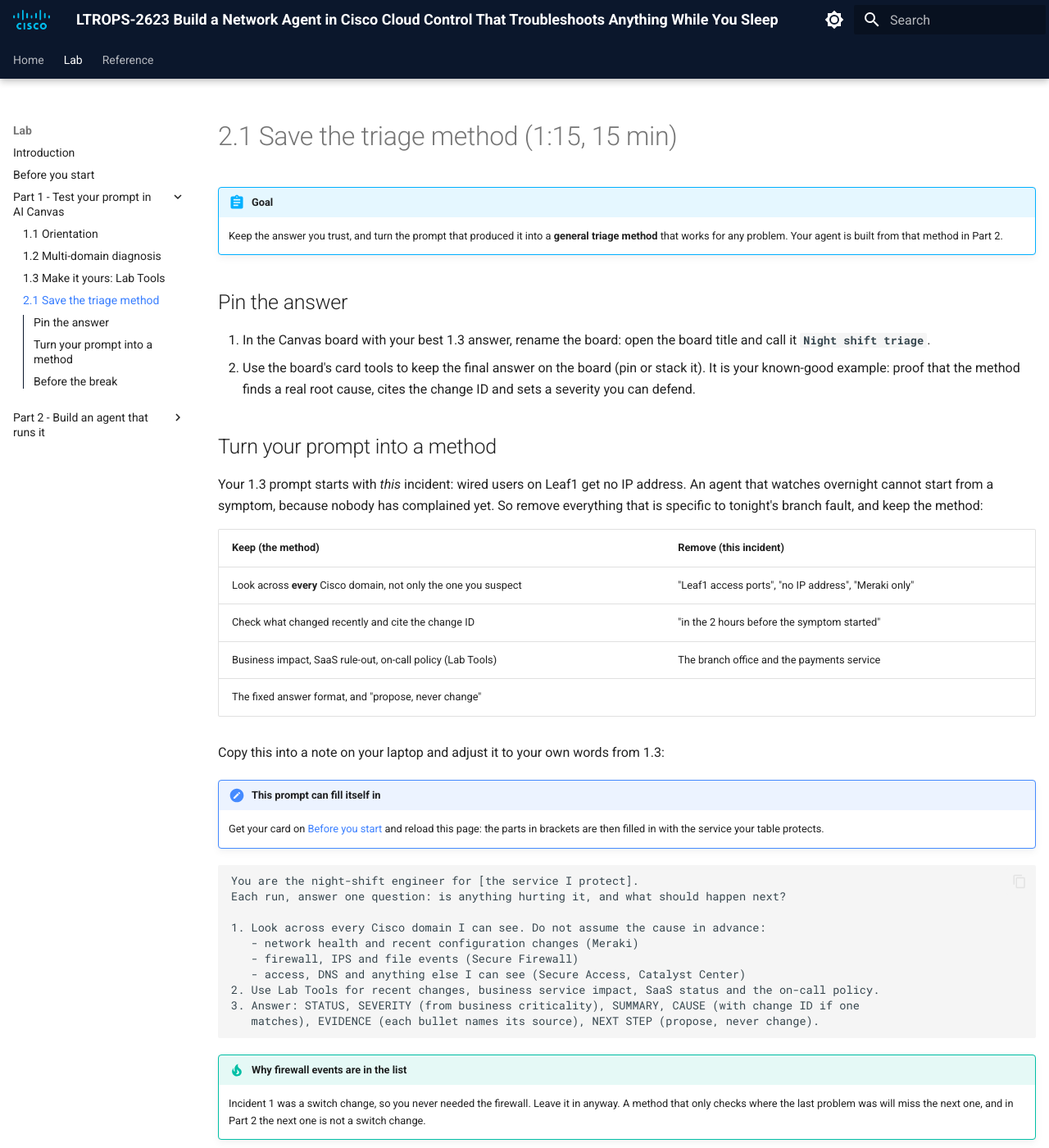
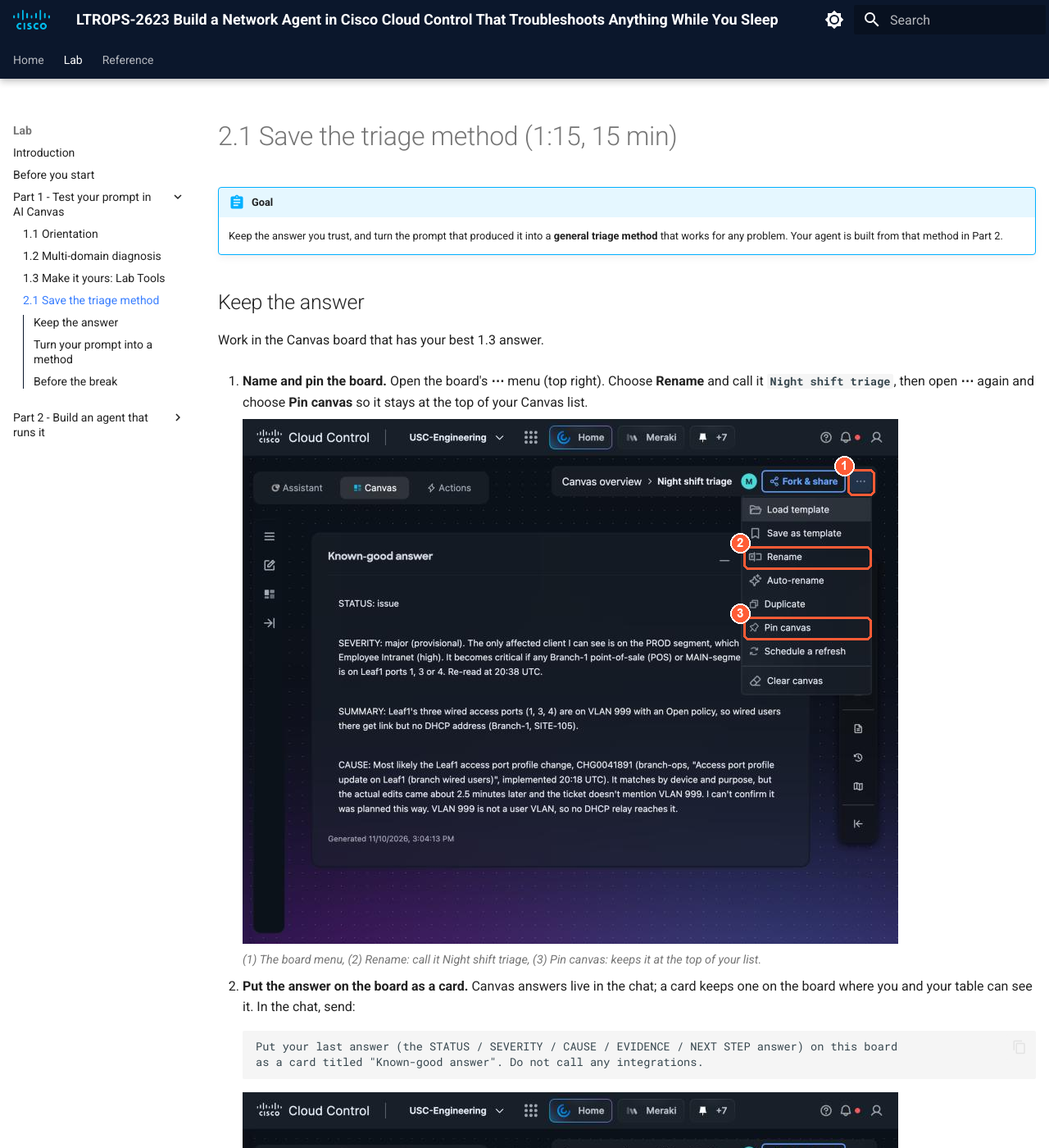
Before and after one commit to mokuma56/cloud-control-agent-lab-guide, an MkDocs documentation site: the page built from docs/part1/2-1-save.md, in a window 1280 px wide and 1400 px high. Shown: the whole window at 82% size. Built offline with MkDocs 1.6.1 and Material for MkDocs 9.7.7, drawn with Linux system fonts in a browser that asks for light colours; some of the changed text lies outside the part shown.

Commit message:
2.1: screenshots and accurate steps for keeping the answer
Canvas answers stay in the chat, so "pin or stack the answer" had nothing
to act on. 2.1 now: rename and pin the board from its menu, ask Canvas to
put the answer on the board as a "Known-good answer" card, then view it
with Auto layout. Three annotated screenshots from a real run.

Co-Authored-By: Claude Opus 5.5 <noreply@anthropic.com>

````diff
--- a/docs/part1/2-1-save.md
+++ b/docs/part1/2-1-save.md
@@ -4,13 +4,39 @@
     Keep the answer you trust, and turn the prompt that produced it into a **general triage method**
     that works for any problem. Your agent is built from that method in Part 2.
 
-## Pin the answer
+## Keep the answer
 
-1. In the Canvas board with your best 1.3 answer, rename the board: open the board title and call
-   it **`Night shift triage`**.
-2. Use the board's card tools to keep the final answer on the board (pin or stack it). It is your
-   known-good example: proof that the method finds a real root cause, cites the change ID and sets a
-   severity you can defend.
+Work in the Canvas board that has your best 1.3 answer.
+
+1. **Name and pin the board.** Open the board's **⋯** menu (top right). Choose **Rename** and call it
+   **`Night shift triage`**, then open **⋯** again and choose **Pin canvas** so it stays at the top of your
+   Canvas list.
+
+    ![21a-board-menu](../img/21a-board-menu.png){ loading=lazy }
+
+    *(1) The board menu, (2) Rename: call it Night shift triage, (3) Pin canvas: keeps it at the top of your list.*
+
+2. **Put the answer on the board as a card.** Canvas answers live in the chat; a card keeps one on the
+   board where you and your table can see it. In the chat, send:
+
+    ```text
+    Put your last answer (the STATUS / SEVERITY / CAUSE / EVIDENCE / NEXT STEP answer) on this board
+    as a card titled "Known-good answer". Do not call any integrations.
+    ```
+
+    ![21b-keep-answer](../img/21b-keep-answer.png){ loading=lazy }
+
+    *(1) The request, (2) Canvas confirms the card, (3) the card appears on the board behind the chat.*
+
+3. **Look at the card.** Collapse the chat (the panel menu next to **Sandbox Connected** →
+   **Collapsed**), then **Auto layout → Fit to view** in the right-hand toolbar.
+
+    ![21c-answer-card](../img/21c-answer-card.png){ loading=lazy }
+
+    *(1) Your known-good answer as a card, (2) the CAUSE with the change ID: proof the method finds a real root cause.*
+
+    It is your known-good example: proof that the method finds a real root cause, cites the change ID
+    and sets a severity you can defend. Open the chat again from the left-hand toolbar when you are done.
 
 ## Turn your prompt into a method
 
@@ -69,7 +95,7 @@ Each run, answer one question: is anything hurting it, and what should happen ne
 It should come back `STATUS: healthy`, and may mention that the Leaf1 change was reverted. A method that
 finds the fault and then reports healthy after the fix is one you can trust.
 
-- [ ] Your board is renamed and the final answer is kept on it.
+- [ ] Your board is named **Night shift triage**, pinned, and has the **Known-good answer** card.
 - [ ] Your general triage method is saved in a note.
 - [ ] (Optional) After the fault is cleared, your method returns `STATUS: healthy`.
 
````
Also changed, not shown: docs/img/21a-board-menu.png (added), docs/img/21b-keep-answer.png (added), docs/img/21c-answer-card.png (added).
